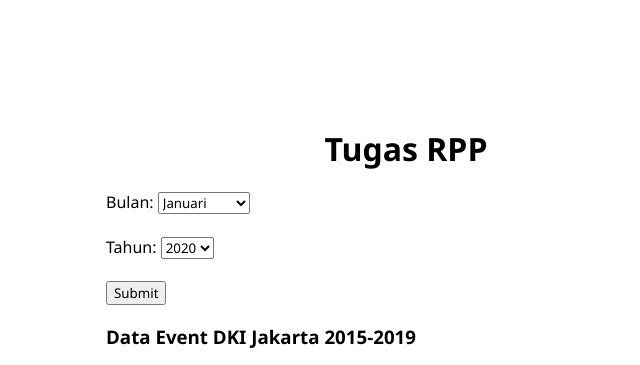
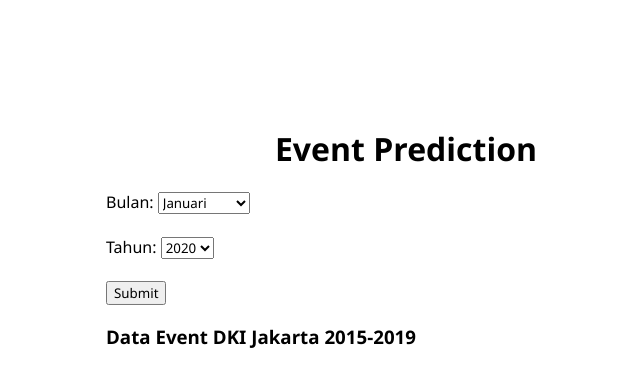
Before and after one commit to nabelanita/tugasRPPKnowledge, a Flask app: page / in a window 1280 px wide. Shown: the top 365 px of the page, without its empty margins (242-882 px from the left). Run offline with Flask 2, Linux system fonts and the light colour scheme.

Commit message:
change page titles

```diff
--- a/templates/index.html
+++ b/templates/index.html
@@ -43,12 +43,13 @@
 				text-align: center;
 			}
 			* {
-				font-family:'Segoe UI', Tahoma, Geneva, Verdana, sans-serif
+				font-family:'Segoe UI', Tahoma, Geneva, Verdana, sans-serif;
 			}
 		</style>
+		<title>Event Prediction</title>
 	</head>
 <body>
-	<h1>Tugas RPP</h1>
+	<h1>Event Prediction</h1>
 	<form action="{{ url_for('handle_data') }}" method="post">
 		<label for="month">Bulan:</label>
 		<select name="month" id="month">
--- a/templates/prediction.html
+++ b/templates/prediction.html
@@ -11,6 +11,7 @@
 				font-family:'Segoe UI', Tahoma, Geneva, Verdana, sans-serif
 			}
         </style>
+        <title>Event Prediction</title>
     </head>
 <body>
     <h1>Prediksi banyak event untuk {{month}} {{year}}: {{prediction}}</h1>
```
